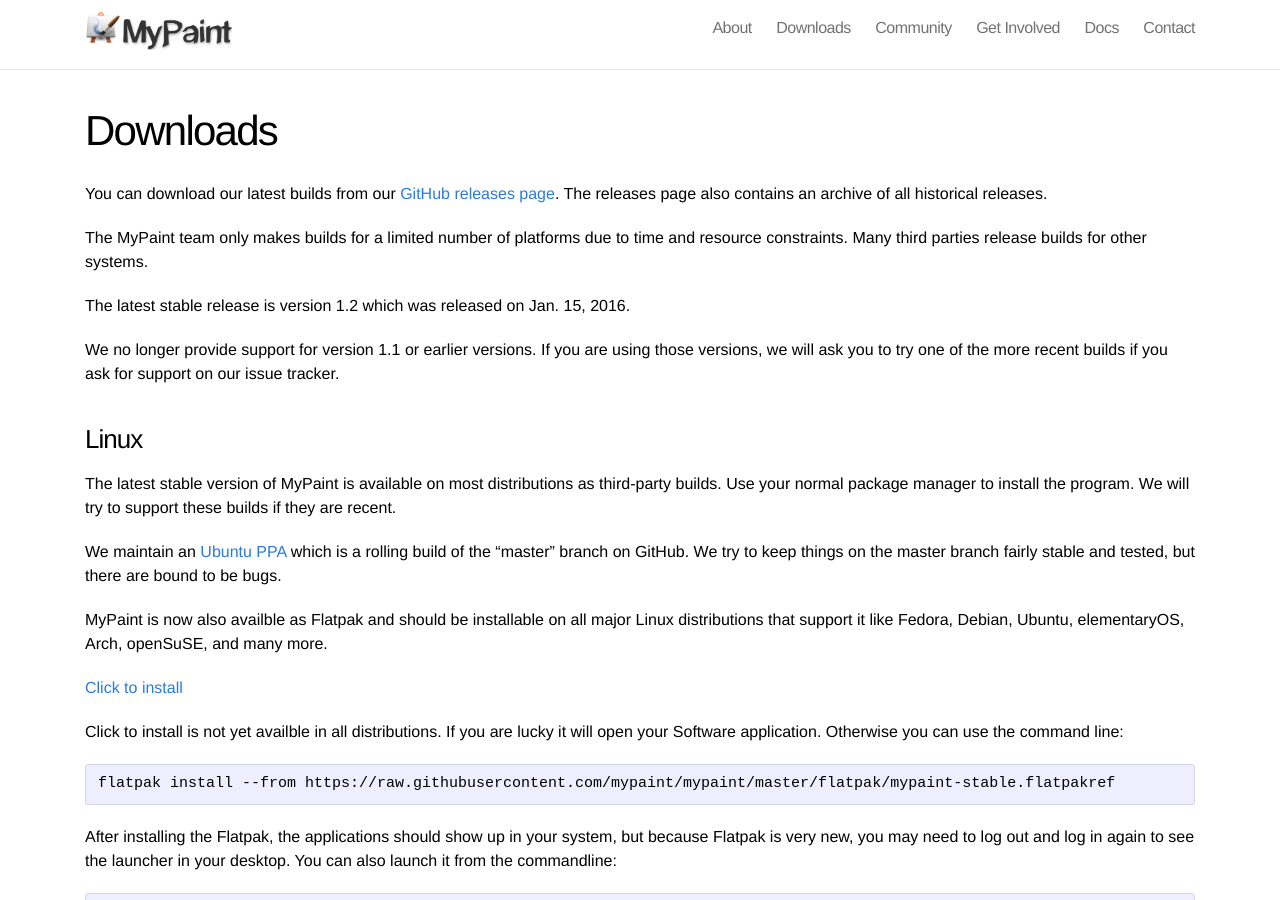
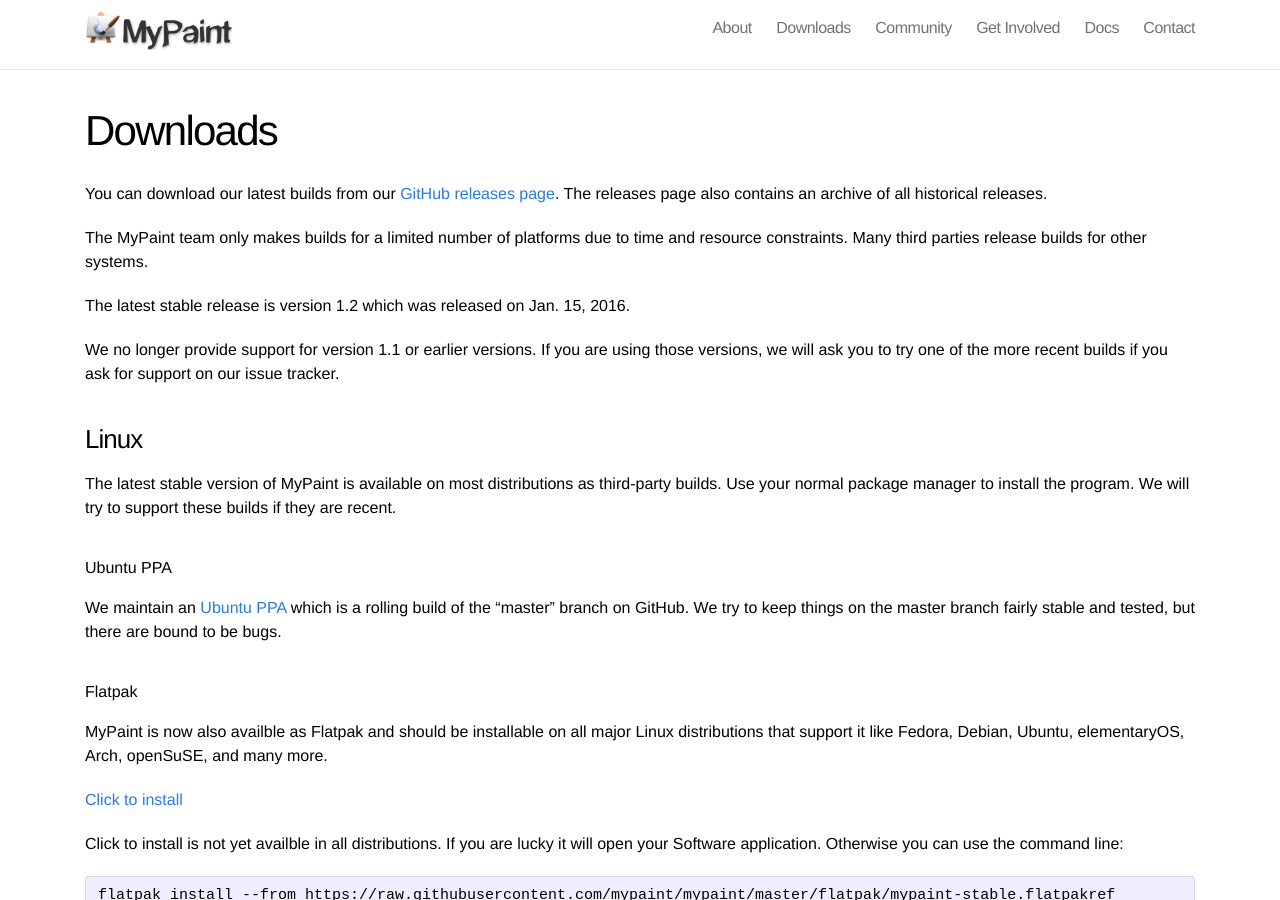
Before and after one commit to mypaint/website-2015, a Jekyll site: the page built from downloads.md, in a window 1280 px wide and 900 px high. Built offline with Jekyll 4.4.1, drawn with Linux system fonts in a browser that asks for light colours.

Commit message:
Added Headers for PPA and Flatpak

```diff
--- a/downloads.md
+++ b/downloads.md
@@ -27,10 +27,14 @@
 Use your normal package manager to install the program.
 We will try to support these builds if they are recent.
 
+##### Ubuntu PPA
+
 We maintain an [Ubuntu PPA][linux.ppa] which is a rolling build of
 the “master” branch on GitHub.
 We try to keep things on the master branch fairly stable and tested,
 but there are bound to be bugs.
+
+##### Flatpak
 
 MyPaint is now also availble as Flatpak and should be installable on
 all major Linux distributions that support it like Fedora, Debian,
```
